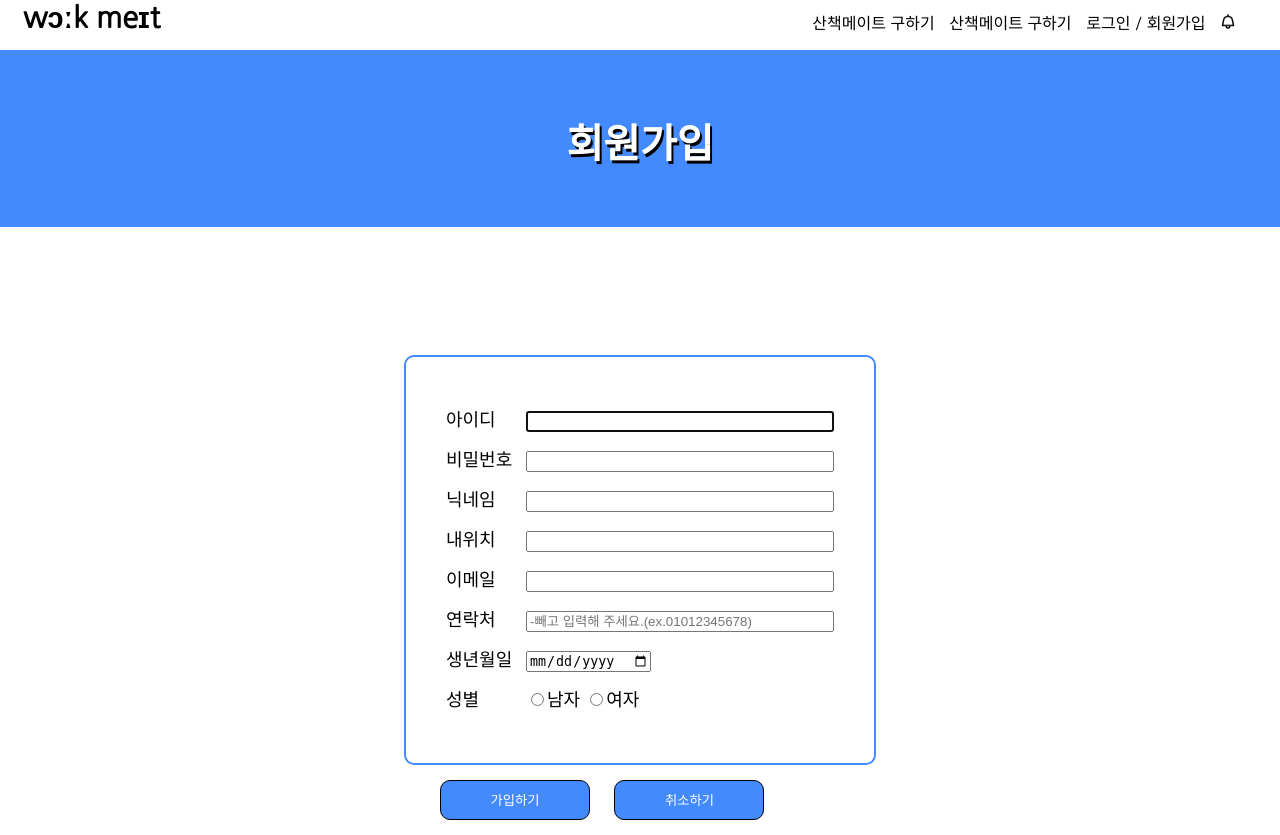
After one commit to 13wjdgk/walkmate, a PHP site: page /html/member.html in a window 1280 px wide. The commit adds this page. Run offline with PHP 8.4, Linux system fonts and the light colour scheme.

Commit message:
third commit

```diff
--- /dev/null
+++ b/walkmate/css/member.css
@@ -0,0 +1,113 @@
+/*폰트 설정 div*/
+@import url('https://fonts.googleapis.com/css2?family=Nanum+Gothic&display=swap');
+div {
+    font-family: 'Nanum Gothic', sans-serif;
+}
+
+body {
+    margin: 0%;
+}
+
+/* 네브바 */
+.nav{
+    background-color: white;
+    height: 50px;
+    top: 0px;
+    display: grid;
+    grid-template-columns: 6fr 4fr;
+    position: fixed;
+    z-index: 99999;
+}
+
+.menu{
+    display: inline;
+    text-align: right;
+    margin-top: 2%;
+    text-align: center;
+
+}
+.menu_a{
+    text-decoration-line: none;
+    margin: 0% 1%;
+    height: 100%;
+    color: black;
+
+}
+.notice{
+    width: 3%;
+
+}
+.nav p{
+    margin-top: 0px;
+    margin-left: 3%;
+    padding-top: 0px;
+    display: inline;
+    font-weight: bold;
+    font-size: 1.8rem;
+}
+/* 네브바 */
+
+/*회원가입 바*/
+.MemberBar {
+  background-color: #448aff;      /* 색깔 */
+  width:100%;                       /* 가로 */
+  height: 200px;                    /* 세로 */
+  margin: 0 auto;                   /* margin 0 = 여백없이, auto = 가로 중앙 배치 + 좌우 여백 균등 배분  */
+  position:relative;                /* relative = 태그 위치 변경 가능 */
+  text-align: center;
+}
+
+h1 {
+  color: #fff;
+  font-size:40px;
+  text-shadow: 2px 3px 0 #000;    /* x축 y축 blur값 색상값 */
+  padding-top: 5.3rem;
+}
+/*회원가입 바*/
+
+
+ul { /* 모든 ul 요소에 적용할 스타일 */
+  list-style:none;  /* 불릿 없애기 */
+  padding-left:0;  /* 왼쪽 패딩 */
+}
+li {  /* 모든 li 요소에 적용할 스타일 */
+  margin:10px;  /* 마진 */
+}
+#joining li label {  /* #shipping 요소의 하위 li label 요소에 적용할 스타일 */
+ width:80px;  /* 라벨 너비 */
+ float:left;  /* 좌우로 배치 */
+ text-align:left; /* 텍스트  정렬 */
+}
+input[type="text"], input[type="password"], input[type="email"], input[type="tel"] {
+  width:300px;   /* 너비 */
+}
+
+.JoinSet {
+  font-size : 18px;
+  line-height: 30px;
+  padding : 30px;
+  margin: 8rem auto 0 auto;
+  border:2px solid #448aff;
+  border-radius: 10px;
+  width: fit-content;
+}
+
+
+/* '주문하기', '취소하기' 버튼 */
+.button {  /* 모든 button요소에 적용할 스타일 */
+  width:400px;  /* 너비 */
+  margin:15px auto;  /* 화면 중앙에 배치 */
+}
+input[type="submit"], input[type="reset"] {  /* type="submit", type="reset"인 input 요소에 적용할 스타일 */
+  text-align:center;  /* 텍스트 중앙 정렬 */
+  width:150px;  /* 너비 */
+  height:40px;  /* 높이 */
+  background-color:#448aff;  /* 배경색 */
+  border:1px solid #000; /* 테두리 */
+  border-radius: 10px;
+  color: #fff;
+
+}
+input[type="submit"] {  /* type="submit"인 input 요소에 적용할 스타일 */
+  margin-right:20px;  /* 오른쪽 마진 */
+}
--- /dev/null
+++ b/walkmate/html/member.html
@@ -0,0 +1,76 @@
+<!DOCTYPE html>
+<html lang="en">
+<head>
+    <meta charset="UTF-8">
+    <meta http-equiv="X-UA-Compatible" content="IE=edge">
+    <meta name="viewport" content="width=device-width, initial-scale=1.0">
+    <title>회원가입</title>
+    <link rel="stylesheet" href="../css/member.css">
+</head>
+ <body>
+    <!-- nav 바 -->
+    <div class="nav">
+        <p>wɔːk meɪt</p>
+        <div class="menu">
+            <a class="menu_a" href="">산책메이트 구하기</a>
+            <a class="menu_a" href="">산책메이트 구하기</a>
+            <a class="menu_a" href="">로그인</a>/<a class="menu_a" href="">회원가입</a>
+            <a class="menu_a" href=""><img class="notice"src="../img/알림.png" alt="알림"></a>
+        </div>
+    </div>
+    <!-- nav 바 -->
+
+    <!-- 회원가입 바-->
+    <div class="MemberBar">
+      <h1>회원가입</h1>
+    </div>
+    <!-- 회원가입 바-->
+
+    <form>
+      <div class = "JoinSet">
+        <ul id="joining">
+          <li>
+            <label for="user-name">아이디 </label>
+            <input type="text" id="user-name" autofocus required>
+          </li>
+          <li>
+            <label for="password">비밀번호 </label>
+            <input type="password" id="user_pw" autofocus required>
+          </li>
+          <li>
+            <label for="addr">닉네임</label>
+            <input type="text" id="nickname" required>
+          </li>
+          <li>
+            <label for="addr">내위치</label>
+            <input type="text" id="addr" required>
+          </li>
+          <li>
+            <label for="mail">이메일</label>
+            <input type="email" id="mail">
+          </li>
+          <li>
+            <label for="phone">연락처</label>
+            <input type="tel" id="phone" placeholder="-빼고 입력해 주세요.(ex.01012345678)" required>
+          </li>
+          <li>
+            <label for="birth">생년월일</label>
+            <input type="date" id="birth" required>
+          </li>
+          <li>
+            <label for="gender">성별</label>
+            <input type="radio" name="gift" value="male">남자
+            <input type="radio" name="gift" value="female">여자
+          </li>
+        </ul>
+      </div>
+
+      <div class = "button">
+        <input type="submit" value="가입하기">
+        <input type="reset" value="취소하기">
+      </div>
+    </form>
+
+
+  </body>
+  </html>
```
Also changed, not shown: walkmate/css/login.css (added, +112 -0 lines), walkmate/css/main.css (+22 -19 lines), walkmate/css/mypage.css (added, +112 -0 lines), walkmate/html/login.html (added, +58 -0 lines), walkmate/html/main.html (+5 -4 lines), walkmate/html/mypage.html (added, +67 -0 lines).
